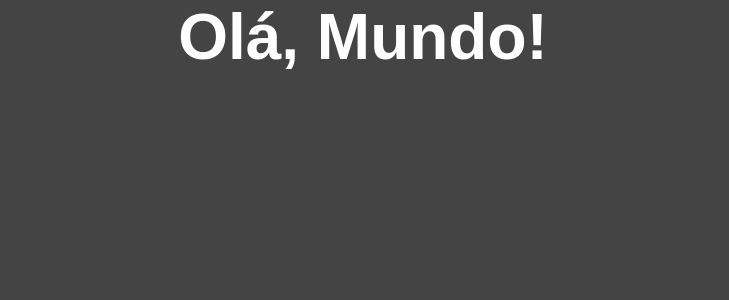
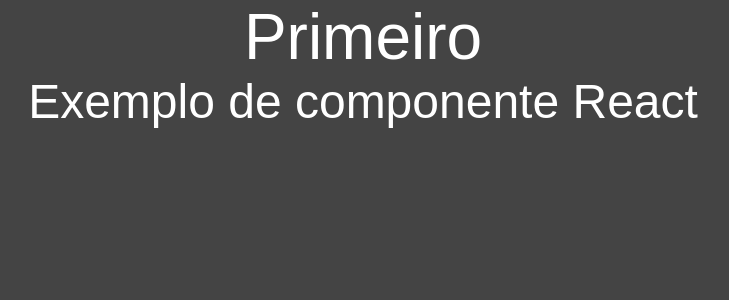
Before and after one commit to taisso/fundamentos-react, a React (Create React App) app: page / in a window 1280 px wide. Shown: the top 300 px of the page, without its empty margins (277-1006 px from the left). Built offline with nearby package versions, Linux system fonts and the light colour scheme.

Commit message:
feat: first component

```diff
--- a/src/App.tsx
+++ b/src/App.tsx
@@ -1,5 +1,7 @@
+import Primeiro from './components/Primeiro'
+
 function App() {
-  return <h1>Olá, Mundo!</h1>
+  return <h1><Primeiro/></h1>
 }
 
 export default App;
--- /dev/null
+++ b/src/components/Primeiro.tsx
@@ -0,0 +1,10 @@
+
+
+export default function Primeiro() {
+  return (
+    <>
+      <h1>Primeiro</h1>
+      <h2>Exemplo de componente React</h2>
+    </>
+  );
+}
--- a/src/index.css
+++ b/src/index.css
@@ -9,5 +9,9 @@
   color: #fff;
   text-align: center;
   font-weight: 300;
-  font-size: 2rem;
 }
+
+
+h1, h2 {
+  font-weight: inherit;
+}
```
